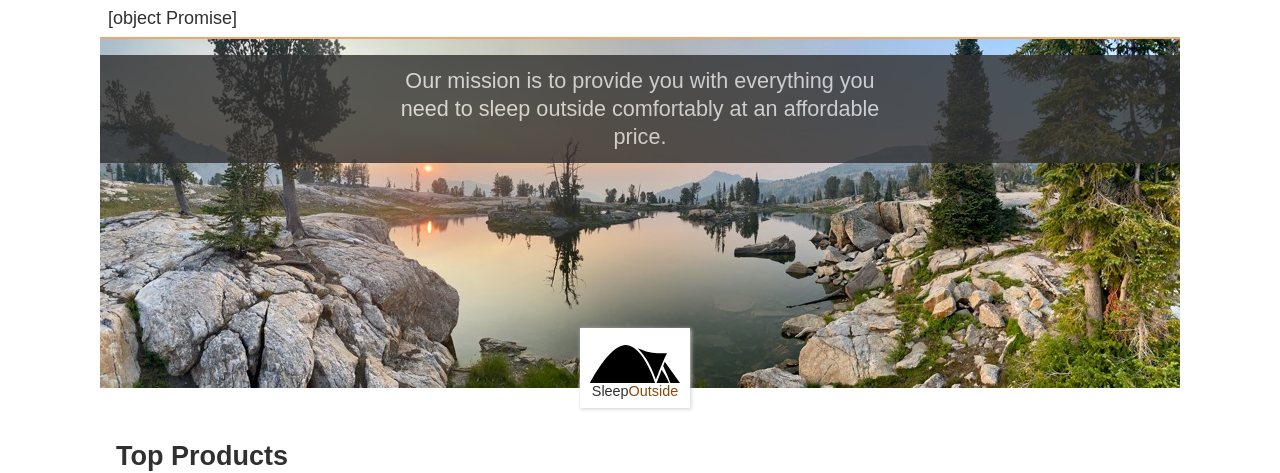
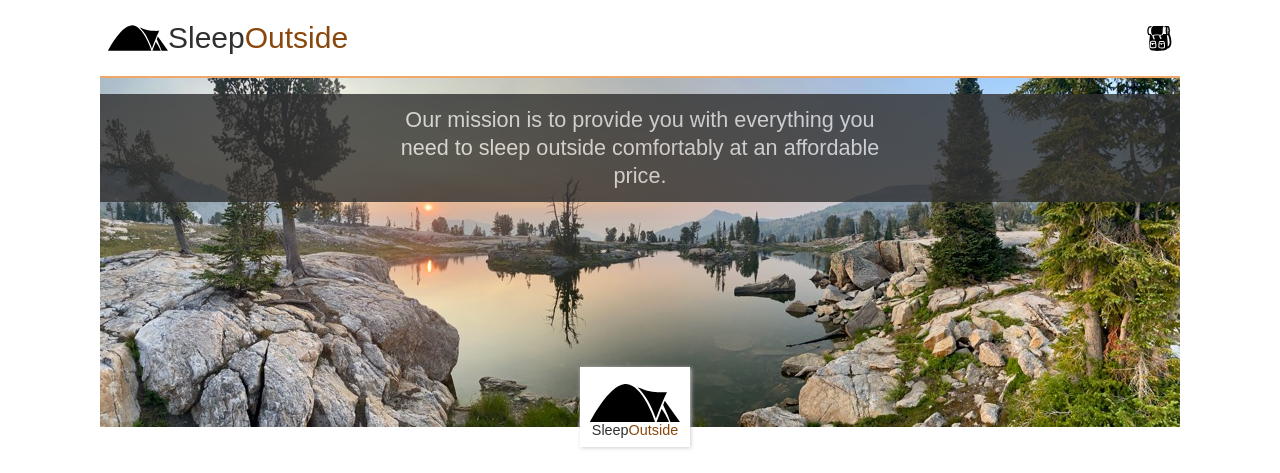
Before and after one commit to aprcleav/sleep-outside, a website built with Vite: page src/index.html in a window 1280 px wide. Shown: the top 473 px of the page. Built offline with nearby package versions, Linux system fonts and the light colour scheme; files whose address does not match are found by name.

Commit message:
Fixed missing await in async function

```diff
--- a/src/js/utils.mjs
+++ b/src/js/utils.mjs
@@ -82,8 +82,8 @@ async function loadTemplate(path) {
 }
 
 export async function loadHeaderFooter() {
-  const headerTemplate = loadTemplate("../partials/header.html");
-  const footerTemplate = loadTemplate("../partials/footer.html")
+  const headerTemplate = await loadTemplate("../partials/header.html");
+  const footerTemplate = await loadTemplate("../partials/footer.html")
 
   const headerElement = document.querySelector("#main-header");
   const footerElement = document.querySelector("#main-footer");
--- a/src/public/partials/header.html
+++ b/src/public/partials/header.html
@@ -1,6 +1,6 @@
 <div class="logo">
     <img src="/images/noun_Tent_2517.svg" alt="tent image for logo" />
-    <a href="index.html"> Sleep<span class="highlight">Outside</span></a>
+    <a href="/index.html"> Sleep<span class="highlight">Outside</span></a>
 </div>
 <div class="cart">
     <a href="cart/index.html">
```
